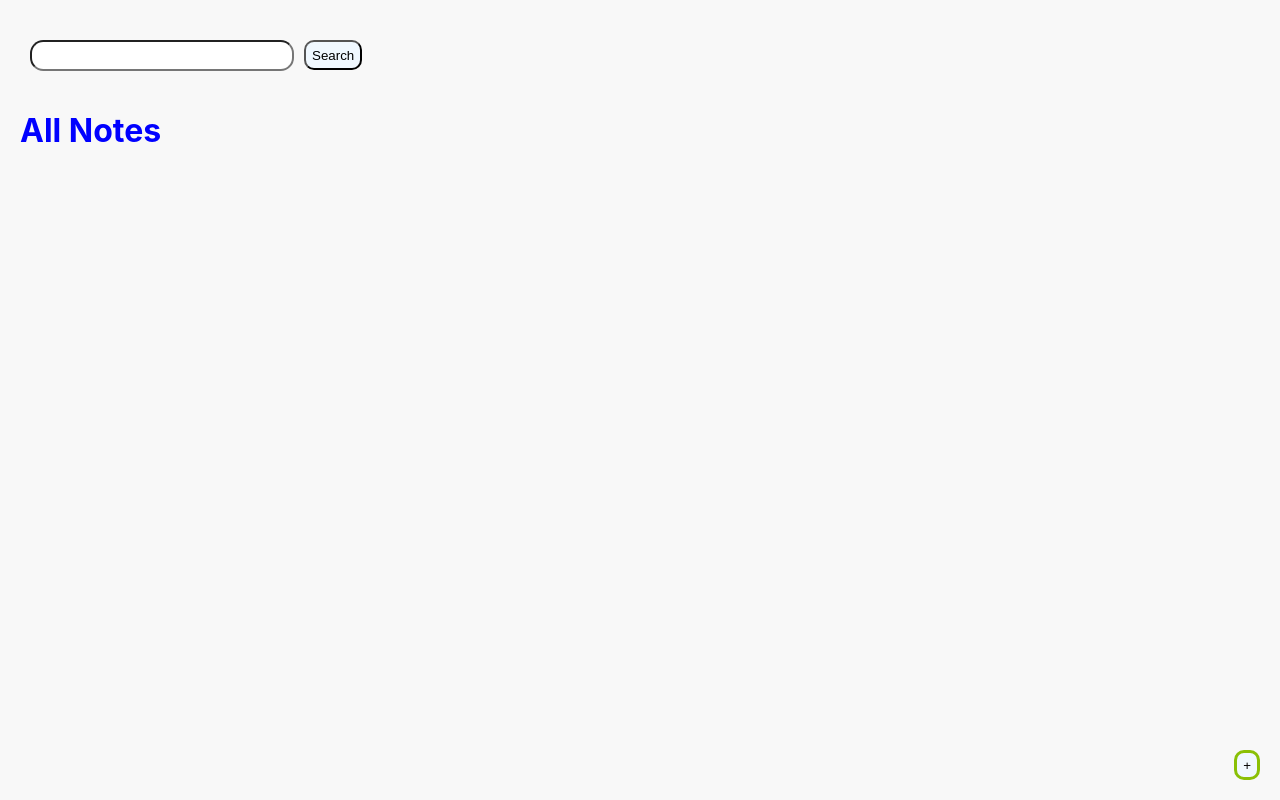
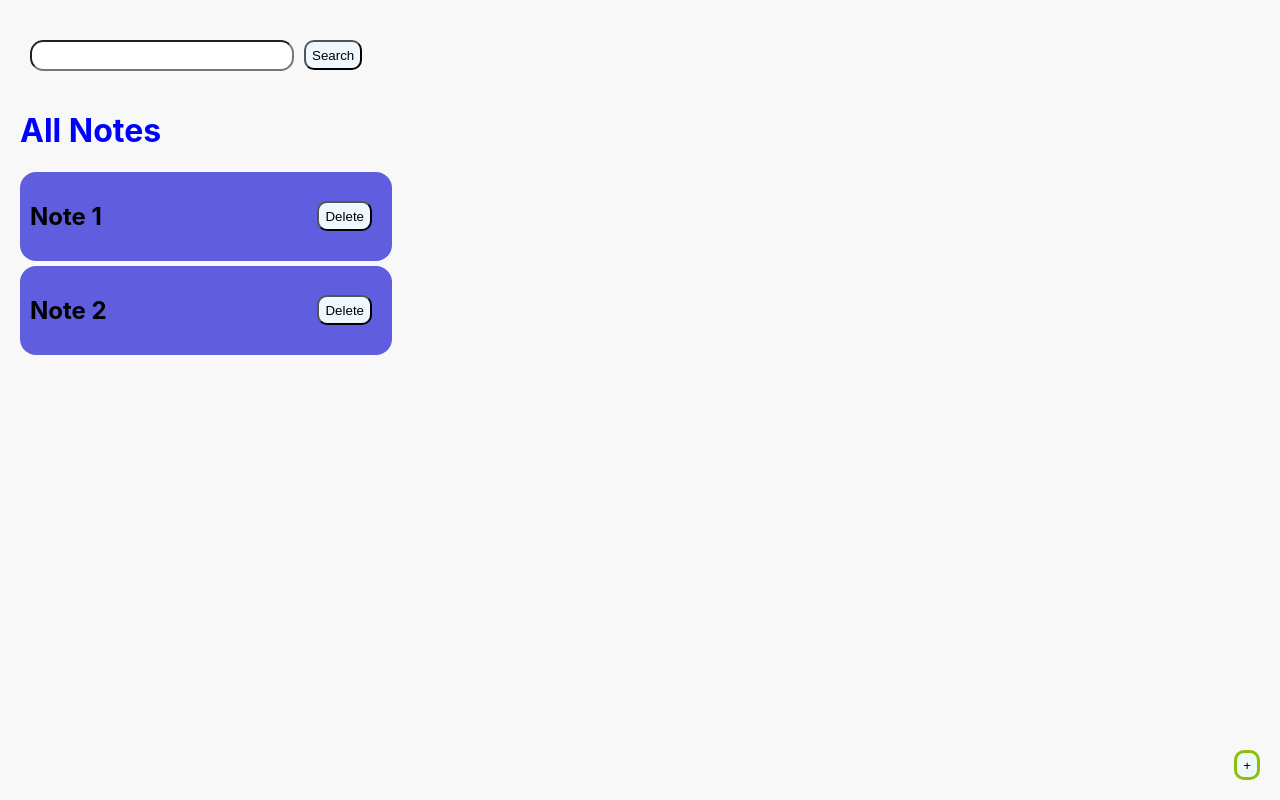
Before and after one commit to bledianp/NotebookApp, a React (Create React App) app: page / in a window 1280 px wide. Built offline with nearby package versions, Linux system fonts and the light colour scheme.

Commit message:
saving data local storage

```diff
--- a/src/App.js
+++ b/src/App.js
@@ -2,50 +2,43 @@ import "./App.css";
 import Note from "./components/Note";
 import List from "./components/List";
 import AddNote from "./components/AddNote";
-import { useState } from "react";
+import { useState, useEffect } from "react";
 import SearchBar from "./components/SearchBar";
 import NoteDetails from "./components/NoteDetails";
 
 function App() {
-  const [activeNote, setActive] = useState("");
+  const [activeNote, setActive] = useState(false);
   console.log(activeNote);
-  const [searchTxt, setText] = useState('');
+  const [searchTxt, setText] = useState("");
   const [show, setShow] = useState(false);
-  const [notes, setNotes] = useState([
-    // {
-    //   id: 1,
-    //   title: "Note 1",
-    //   text: "This is a text.",
-    // },
-    // {
-    //   id: 2,
-    //   title: "Note 2",
-    //   text: "This is another text.",
-    // },
-    // {
-    //   id: 3,
-    //   title: "Note 3",
-    //   text: "This is text text...",
-    // },
-    // {
-    //   id: 4,
-    //   title: "Note 4",
-    //   text: "Mire se Shkut",
-    // },
-    // {
-    //   id: 5,
-    //   title: "Shqiperia",
-    //   text: "Mire se Shkut",
-    // },
-  ]);
+  const [notes, setNotes] = useState(
+    localStorage.notes
+      ? JSON.parse(localStorage.notes)
+      : [
+          {
+            id: 1,
+            title: "Note 1",
+            text: "This is a text.",
+          },
+          {
+            id: 2,
+            title: "Note 2",
+            text: "This is another text.",
+          },
+        ]
+  );
 
-  function handleAddButton(){
-    setShow(current => !current);
+  useEffect(() => {
+    localStorage.setItem("notes", JSON.stringify(notes));
+  }, [notes]);
+
+  function handleAddButton() {
+    setShow((current) => !current);
   }
 
-  function handleAdd( text, title) {
-    console.log(title, title)
-    if(title.trim().length>0){
+  function handleAdd(text, title) {
+    console.log(title, title);
+    if (title.trim().length > 0) {
       const note = {
         id: Math.random(),
         text: text,
@@ -54,12 +47,11 @@ function App() {
 
       const newNotes = [...notes, note];
       setNotes(newNotes);
-
     }
   }
   console.log("notes brenda app", notes);
 
-  function getActiveNote ()  {
+  function getActiveNote() {
     const newnote = notes.find((note) => note.id === activeNote);
     console.log(newnote);
     return newnote;
@@ -79,12 +71,24 @@ function App() {
             Add
           </button>
         </span> */}
-        <SearchBar handle={setText}/>
-        <List notes={notes.filter((note)=>note.title.toLowerCase().includes(searchTxt.toLowerCase()))} onDelete={handleDelete} setActive={setActive} />
+        <SearchBar handle={setText} />
+        <List
+          notes={notes.filter((note) =>
+            note.title.toLowerCase().includes(searchTxt.toLowerCase())
+          )}
+          onDelete={handleDelete}
+          setActive={setActive}
+        />
       </div>
-        <NoteDetails activeNote={getActiveNote}/>
-        <button onClick={handleAddButton} className="addButton"style={{position:"fixed"}}>+</button>
-        {show && <AddNote handle={handleAdd}/>}
+      <NoteDetails activeNote={getActiveNote} />
+      <button
+        onClick={handleAddButton}
+        className="addButton"
+        style={{ position: "fixed" }}
+      >
+        +
+      </button>
+      {show && <AddNote handle={handleAdd} />}
       {/* <AddNote handle={handleAdd} /> */}
     </div>
   );
--- a/src/components/List.js
+++ b/src/components/List.js
@@ -7,7 +7,8 @@ const List = ({ notes, onDelete, setActive }) => {
     <div>
       <h1>All Notes</h1>
       {notes.map((note) => (
-        <Note setActive={ setActive}
+        <Note
+          setActive={setActive}
           title={note.title}
           text={note.text}
           key={note.id}
--- a/src/components/Note.js
+++ b/src/components/Note.js
@@ -11,7 +11,7 @@ const Note = ({ title, text, id, onDelete, setActive }) => {
     return;
   }
   return (
-    <div className="main-note" onClick={()=>setActive(id) }>
+    <div className="main-note" onClick={() => setActive(id)}>
       <span className="main">
         <h2>{title}</h2>
         <button onClick={() => onDelete(id)}>Delete</button>
```
Also changed, not shown: src/components/AddNote.js (+4 -7 lines). Lines whose indentation alone changed are shown as unchanged.
